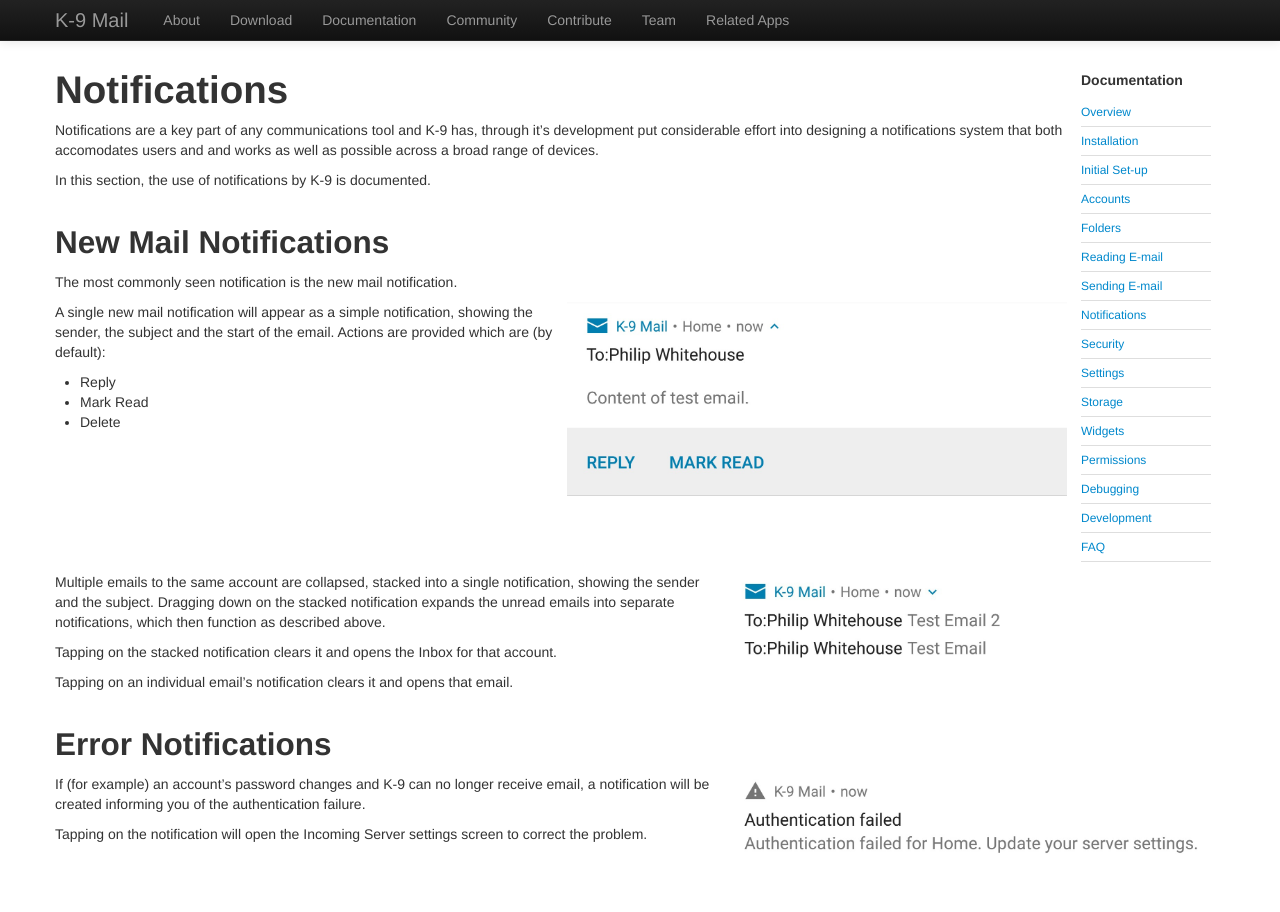
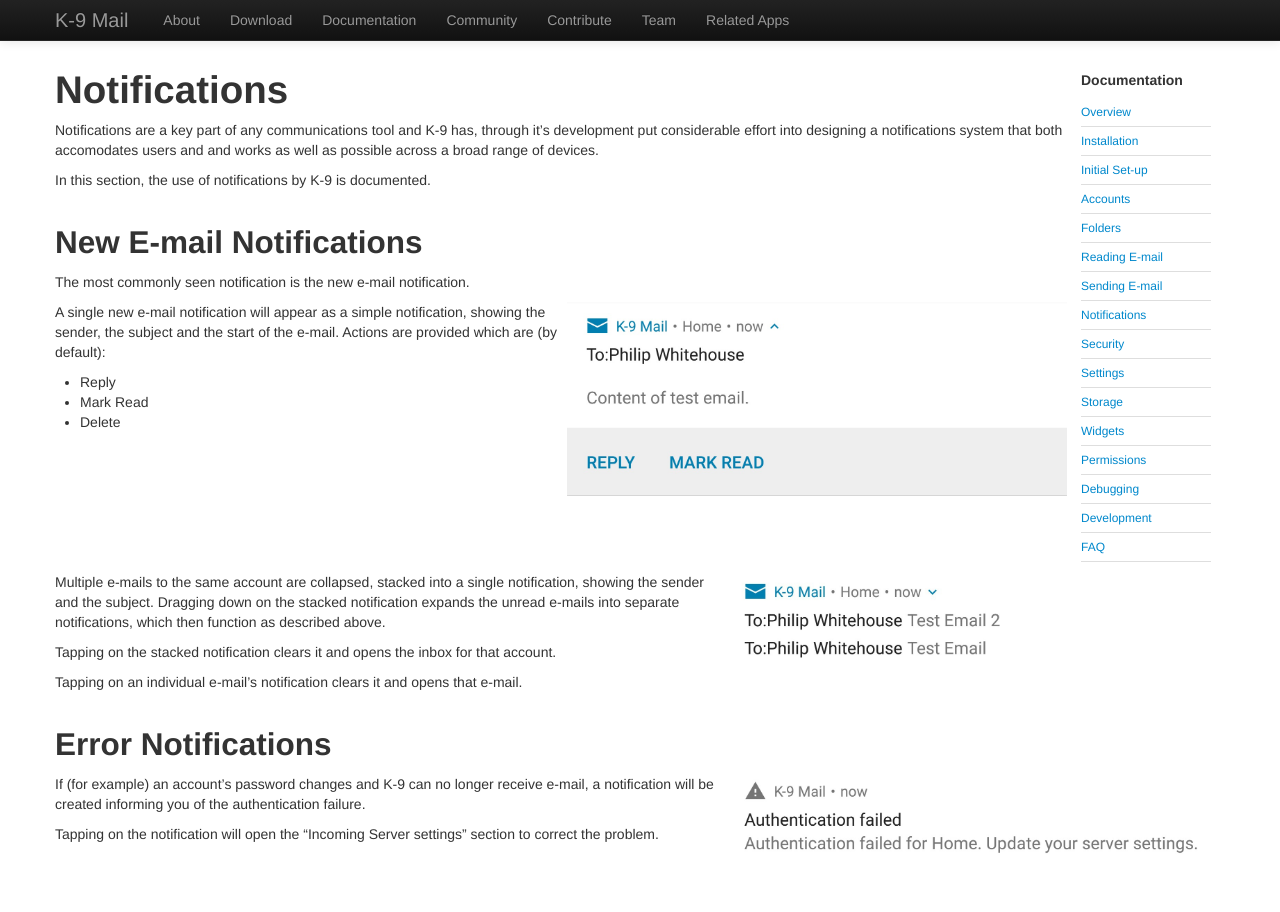
Before and after one commit to k9mail/k9mail.app, a Jekyll site: the page built from documentation/notifications.md, in a window 1280 px wide. Built offline with Jekyll 4.4.1, drawn with Linux system fonts in a browser that asks for light colours; nearby versions of some CDN libraries.

Commit message:
e-mail, section

```diff
--- a/documentation/notifications.md
+++ b/documentation/notifications.md
@@ -13,13 +13,13 @@ Notifications are a key part of any communications tool and K-9 has, through it'
 
 In this section, the use of notifications by K-9 is documented.
 
-## New Mail Notifications
+## New E-mail Notifications
 
-The most commonly seen notification is the new mail notification.
+The most commonly seen notification is the new e-mail notification.
 
 <img src="/assets/img/single_email_notification.png" align="right" alt="Single email" width="500" />
 
-A single new mail notification will appear as a simple notification, showing the sender, the subject and the start of the email. Actions are provided which are (by default):
+A single new e-mail notification will appear as a simple notification, showing the sender, the subject and the start of the e-mail. Actions are provided which are (by default):
 
 * Reply
 * Mark Read
@@ -28,16 +28,16 @@ A single new mail notification will appear as a simple notification, showing the
 <div style="clear:both" />
 <img src="/assets/img/collapsed_email_notification.png" align="right" alt="Stacked notification" width="500" />
 
-Multiple emails to the same account are collapsed, stacked into a single notification, showing the sender and the subject. Dragging down on the stacked notification expands the unread emails into separate notifications, which then function as described above.
+Multiple e-mails to the same account are collapsed, stacked into a single notification, showing the sender and the subject. Dragging down on the stacked notification expands the unread e-mails into separate notifications, which then function as described above.
 
-Tapping on the stacked notification clears it and opens the Inbox for that account.
+Tapping on the stacked notification clears it and opens the inbox for that account.
 
-Tapping on an individual email's notification clears it and opens that email.
+Tapping on an individual e-mail's notification clears it and opens that e-mail.
 
 ## Error Notifications
 
 <img src="/assets/img/auth_failed_notification.png" align="right" alt="Authentication failure" width="500" />
 
-If (for example) an account's password changes and K-9 can no longer receive email, a notification will be created informing you of the authentication failure.
+If (for example) an account's password changes and K-9 can no longer receive e-mail, a notification will be created informing you of the authentication failure.
 
-Tapping on the notification will open the Incoming Server settings screen to correct the problem.
+Tapping on the notification will open the "Incoming Server settings" section to correct the problem.
```
